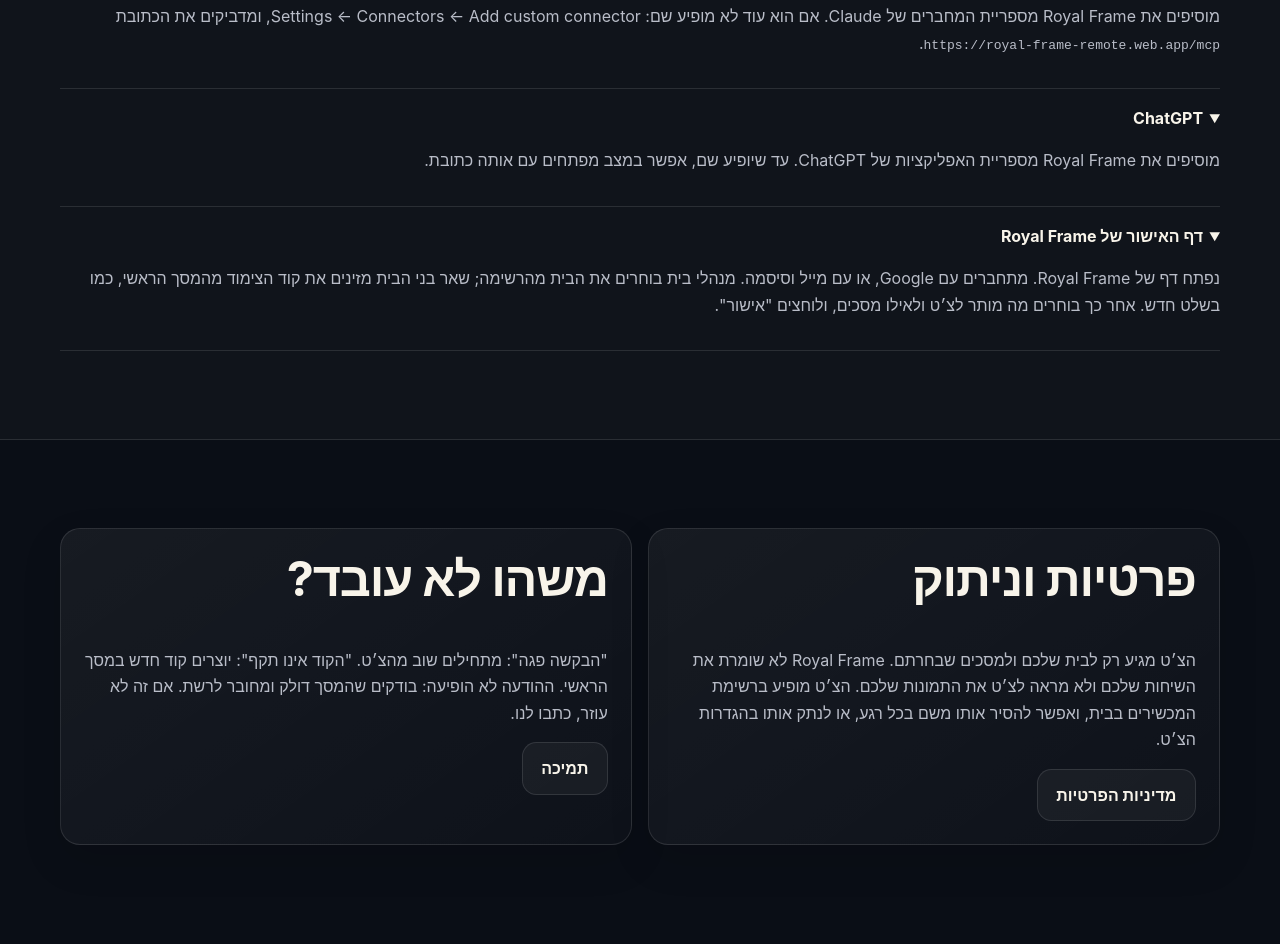
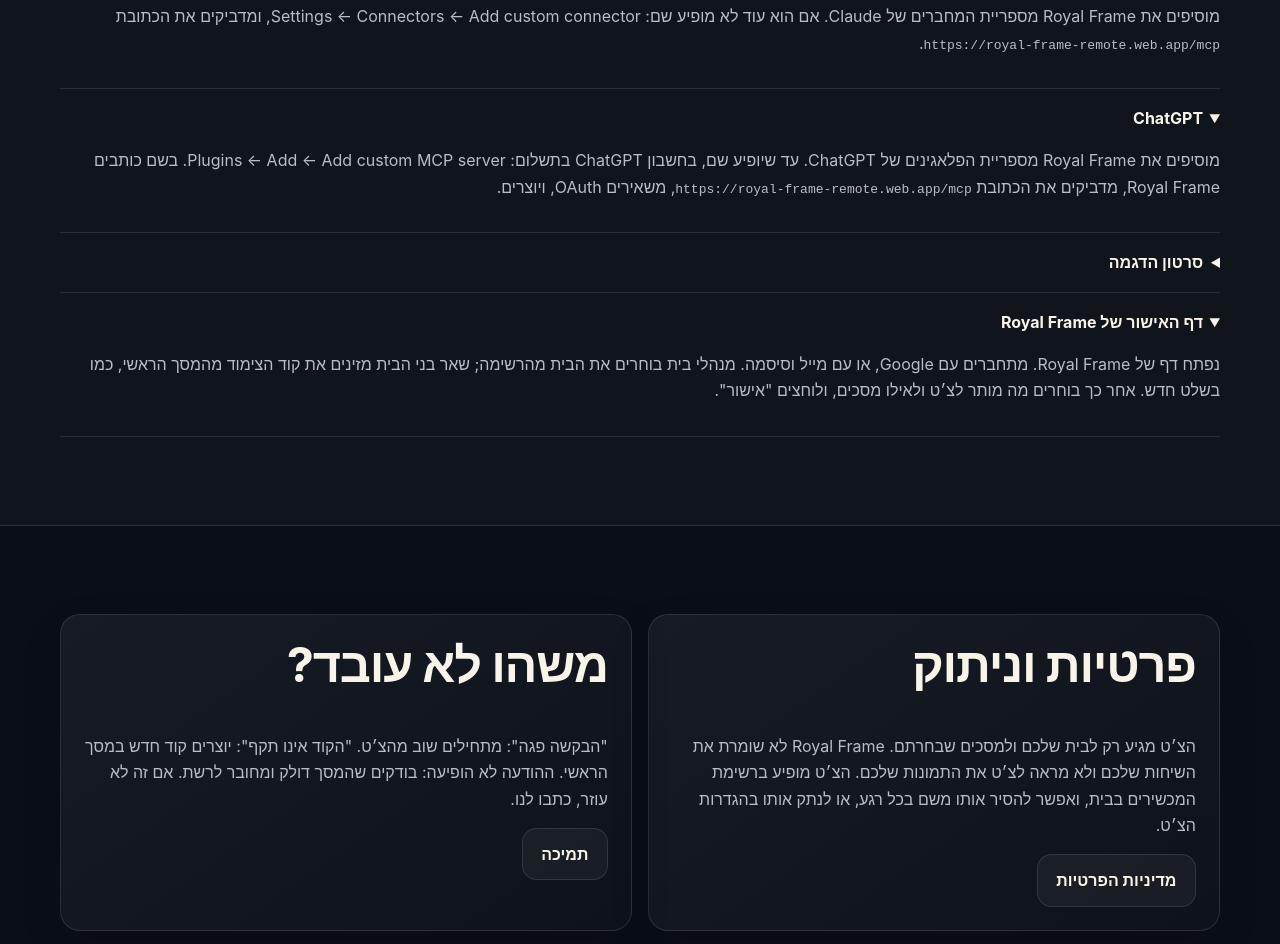
Before and after one commit to Shai7net/royal-frame-site, a plain HTML site: page assistants.html in a window 1280 px wide. Shown: the part 1373-2317 px from the top of the page. Drawn offline with Linux system fonts and the light colour scheme.

Commit message:
Assistants page: ChatGPT custom MCP server steps and the demo video
Co-Authored-By: Claude Opus 5.5 <noreply@anthropic.com>

```diff
--- a/assistants.html
+++ b/assistants.html
@@ -25,7 +25,8 @@
       <p data-lang="he">צריך את אפליקציית Royal Frame על מסך אחד לפחות (Android, Android TV או Windows), וחשבון שמחובר לבית.</p><p data-lang="en">You need the Royal Frame app on at least one screen (Android, Android TV or Windows) and an account that belongs to a Home.</p>
       <div class="faq">
         <details open><summary>Claude</summary><p data-lang="he">מוסיפים את Royal Frame מספריית המחברים של Claude. אם הוא עוד לא מופיע שם: Settings ← Connectors ← Add custom connector, ומדביקים את הכתובת <code dir="ltr">https://royal-frame-remote.web.app/mcp</code>.</p><p data-lang="en">Add Royal Frame from Claude's connector directory. If it is not listed yet: Settings → Connectors → Add custom connector, and paste <code>https://royal-frame-remote.web.app/mcp</code>.</p></details>
-        <details open><summary>ChatGPT</summary><p data-lang="he">מוסיפים את Royal Frame מספריית האפליקציות של ChatGPT. עד שיופיע שם, אפשר במצב מפתחים עם אותה כתובת.</p><p data-lang="en">Add Royal Frame from ChatGPT's app directory. Until it is listed there, developer mode works with the same address.</p></details>
+        <details open><summary>ChatGPT</summary><p data-lang="he">מוסיפים את Royal Frame מספריית הפלאגינים של ChatGPT. עד שיופיע שם, בחשבון ChatGPT בתשלום: Plugins ← Add ← Add custom MCP server. בשם כותבים Royal Frame, מדביקים את הכתובת <code dir="ltr">https://royal-frame-remote.web.app/mcp</code>, משאירים OAuth, ויוצרים.</p><p data-lang="en">Add Royal Frame from ChatGPT's plugin directory. Until it is listed there, on a paid ChatGPT plan: Plugins → Add → Add custom MCP server. Name it Royal Frame, paste <code>https://royal-frame-remote.web.app/mcp</code>, keep OAuth, and create it.</p></details>
+        <details><summary><span data-lang="he">סרטון הדגמה</span><span data-lang="en">Demo video</span></summary><p data-lang="he">דקתיים שמראות שליחת הודעה, תזכורת ובדיקה של מה שנשלח: <a href="https://youtu.be/kJWQs1eRqDY">youtu.be/kJWQs1eRqDY</a></p><p data-lang="en">Two minutes showing a message, a reminder and a check of what was sent: <a href="https://youtu.be/kJWQs1eRqDY">youtu.be/kJWQs1eRqDY</a></p></details>
         <details open><summary><span data-lang="he">דף האישור של Royal Frame</span><span data-lang="en">The Royal Frame approval page</span></summary><p data-lang="he">נפתח דף של Royal Frame. מתחברים עם Google, או עם מייל וסיסמה. מנהלי בית בוחרים את הבית מהרשימה; שאר בני הבית מזינים את קוד הצימוד מהמסך הראשי, כמו בשלט חדש. אחר כך בוחרים מה מותר לצ׳ט ולאילו מסכים, ולוחצים "אישור".</p><p data-lang="en">A Royal Frame page opens. Sign in with Google, or with email and password. Home managers pick their Home from the list; other members enter the pairing code from the main screen, as with a new remote. Then choose what the chat may do and which screens it may reach, and press Allow.</p></details>
       </div>
     </div></section>
```
